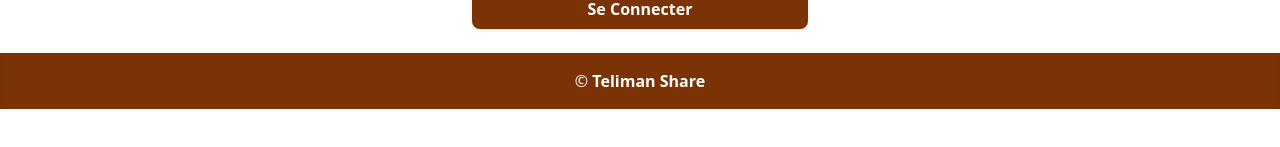
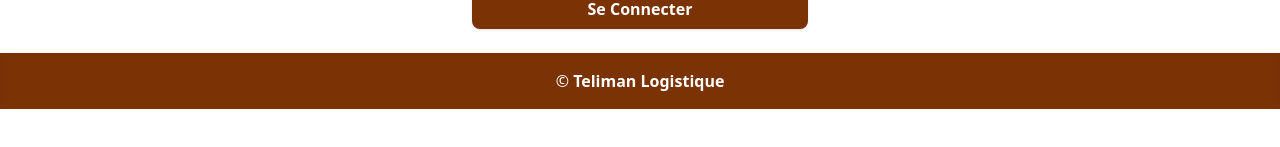
Before and after one commit to boobacar/telimanshare, a React (Vite) app: page /signin in a window 1280 px wide. Shown: the part 271-418 px from the top of the page. Built offline with nearby package versions, Linux system fonts and the light colour scheme; no server answers.

Commit message:
changing footer copyright

```diff
--- a/src/components/Footer.jsx
+++ b/src/components/Footer.jsx
@@ -2,7 +2,7 @@
 export default function Footer() {
   return (
     <footer className=" w-full py-4 bg-amber-900 from-blue-100 via-white to-pink-100 text-center text-white shadow-inner">
-      © <b>Teliman Share</b>
+      © <b>Teliman Logistique</b>
     </footer>
   );
 }
```
